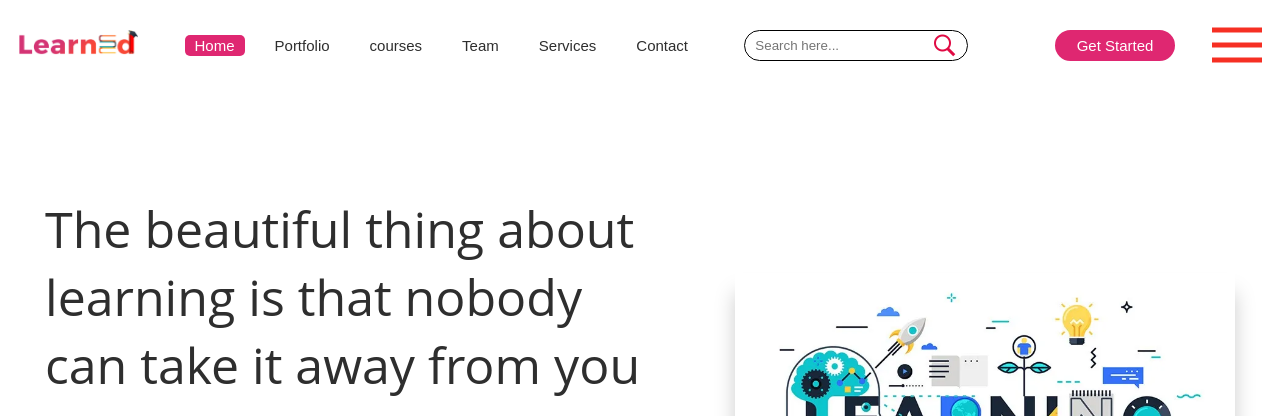
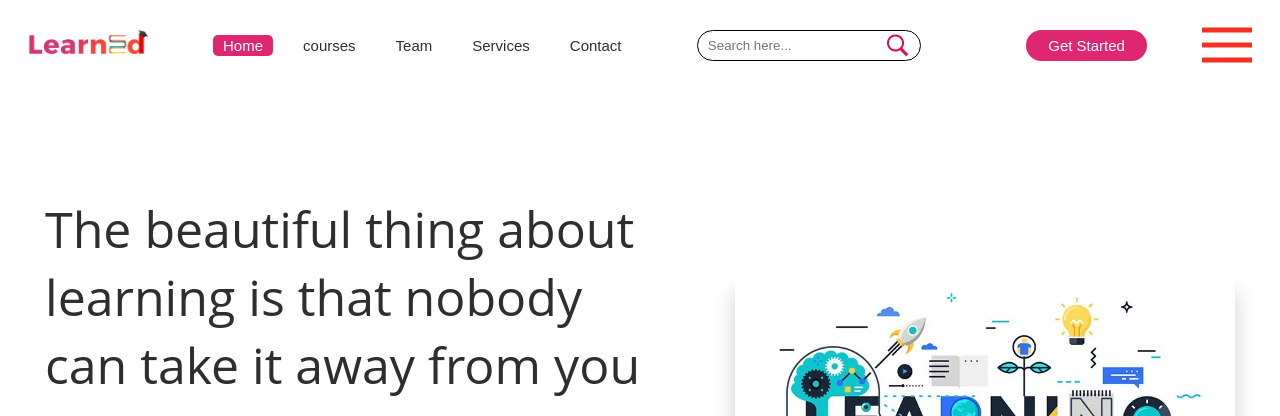
Before and after one commit to manjunadh248/New-folder, a plain HTML site: page index.html in a window 1280 px wide. Shown: the top 416 px of the page. Drawn offline with nearby package versions, Linux system fonts and the light colour scheme.

Commit message:
Update index.html

```diff
--- a/index.html
+++ b/index.html
@@ -27,7 +27,6 @@
 			<div class="logo"><img src="logo.png" alt="logo"></div>
 			<ul>
 				<li><a class="active" href="">Home</a></li>
-				<li><a href="#portfolio_section">Portfolio</a></li>
 				<li><a href="#courses">courses</a></li>
 				<li><a href="#team_section">Team</a></li>
 				<li><a href="#services_section">Services</a></li>
```
